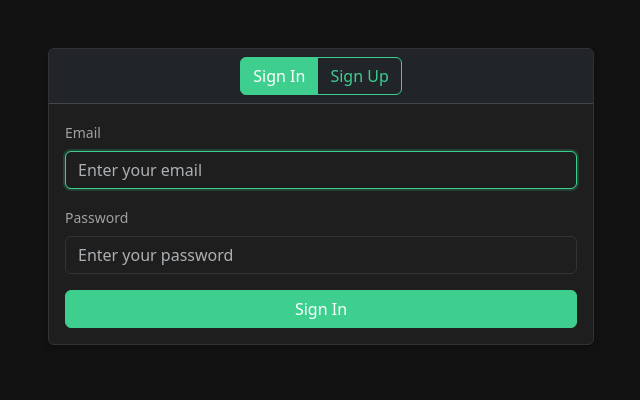
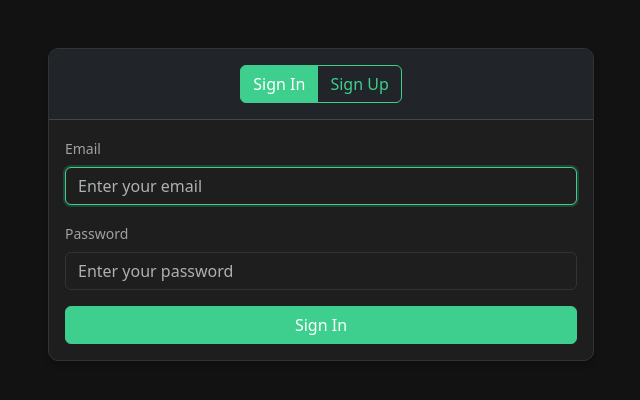
Before and after one commit to Lolbass/decision-matrix-app, a React (Vite) app: page / in a window 1280 px wide. Shown: the top 400 px of the page, without its empty margins (319-959 px from the left). Built offline with nearby package versions, Linux system fonts and the light colour scheme.

Commit message:
refactor: move styles directory into frontend folder Move the styles directory from src/ to src/frontend/ to better organize the frontend codebase. Update all import paths in components to reflect the new structure, ensuring proper separation between frontend and backend code.

```diff
--- a/src/frontend/components/features/CriteriaManager.tsx
+++ b/src/frontend/components/features/CriteriaManager.tsx
@@ -2,7 +2,7 @@ import { useState } from 'react';
 import { Criterion } from '../../../shared/types/matrix.types';
 import { PlusIcon, TrashIcon, ScaleIcon } from '@heroicons/react/24/outline';
 import { Card, Form, Button, Modal } from 'react-bootstrap';
-import '../../../styles/components/features/CriteriaManager.css';
+import '../../styles/components/features/CriteriaManager.css';
 
 interface CriteriaManagerProps {
   criteria: Criterion[];
--- a/src/frontend/components/features/OptionsManager.tsx
+++ b/src/frontend/components/features/OptionsManager.tsx
@@ -2,7 +2,7 @@ import { useState } from 'react';
 import { Option, Criterion, ScoringScale } from '../../../shared/types/matrix.types';
 import { PlusIcon, TrashIcon, ListBulletIcon, Squares2X2Icon, StarIcon } from '@heroicons/react/24/outline';
 import { Form, Button, Modal, OverlayTrigger, Tooltip } from 'react-bootstrap';
-import '../../../styles/components/features/OptionsManager.css';
+import '../../styles/components/features/OptionsManager.css';
 
 interface OptionsManagerProps {
   options: Option[];
--- a/src/frontend/components/features/Results.tsx
+++ b/src/frontend/components/features/Results.tsx
@@ -1,7 +1,7 @@
 import { DecisionMatrix } from '../../../shared/types/matrix.types';
 import { ChartBarIcon, TrophyIcon } from '@heroicons/react/24/outline';
 import { useScores } from '../../hooks/useScores';
-import '../../../styles/components/features/Results.css';
+import '../../styles/components/features/Results.css';
 
 interface ResultsProps {
   matrix: DecisionMatrix;
--- a/src/frontend/components/layout/Navigation.tsx
+++ b/src/frontend/components/layout/Navigation.tsx
@@ -3,7 +3,7 @@ import { Navbar, Container, Button, Nav } from 'react-bootstrap';
 import { useNavigate, useLocation } from 'react-router-dom';
 import { ThemeToggle } from '../ui/ThemeToggle.tsx';
 import { ChartBarIcon, TableCellsIcon, ArrowRightOnRectangleIcon, HomeIcon } from '@heroicons/react/24/outline';
-import '../../../styles/components/layout/Navigation.css';
+import '../../styles/components/layout/Navigation.css';
 
 interface NavigationProps {
   onSignOut?: () => void;
--- a/src/frontend/components/ui/ThemeToggle.tsx
+++ b/src/frontend/components/ui/ThemeToggle.tsx
@@ -1,6 +1,6 @@
 import React, { useState, useEffect } from 'react';
 import { SunIcon, MoonIcon } from '@heroicons/react/24/outline';
-import '../../../styles/components/ui/ThemeToggle.css';
+import '../../styles/components/ui/ThemeToggle.css';
 
 export const ThemeToggle: React.FC = () => {
   const [isDarkMode, setIsDarkMode] = useState<boolean>(() => {
--- a/src/index.css
+++ b/src/index.css
@@ -1,4 +1,5 @@
 @import 'bootstrap/dist/css/bootstrap.min.css';
+@import './frontend/styles/global.css';
 
 :root {
   font-family: system-ui, Avenir, Helvetica, Arial, sans-serif;
```
Also changed, not shown: src/frontend/styles/components/features/CriteriaManager.css (renamed from src/styles/components/features/CriteriaManager.css), src/frontend/styles/components/features/OptionsManager.css (renamed from src/styles/components/features/OptionsManager.css), src/frontend/styles/components/features/Results.css (renamed from src/styles/components/features/Results.css), src/frontend/styles/components/layout/Navigation.css (renamed from src/styles/components/layout/Navigation.css), src/frontend/styles/components/ui/ThemeToggle.css (renamed from src/styles/components/ui/ThemeToggle.css), src/frontend/styles/global.css (renamed from src/styles/global.css).
